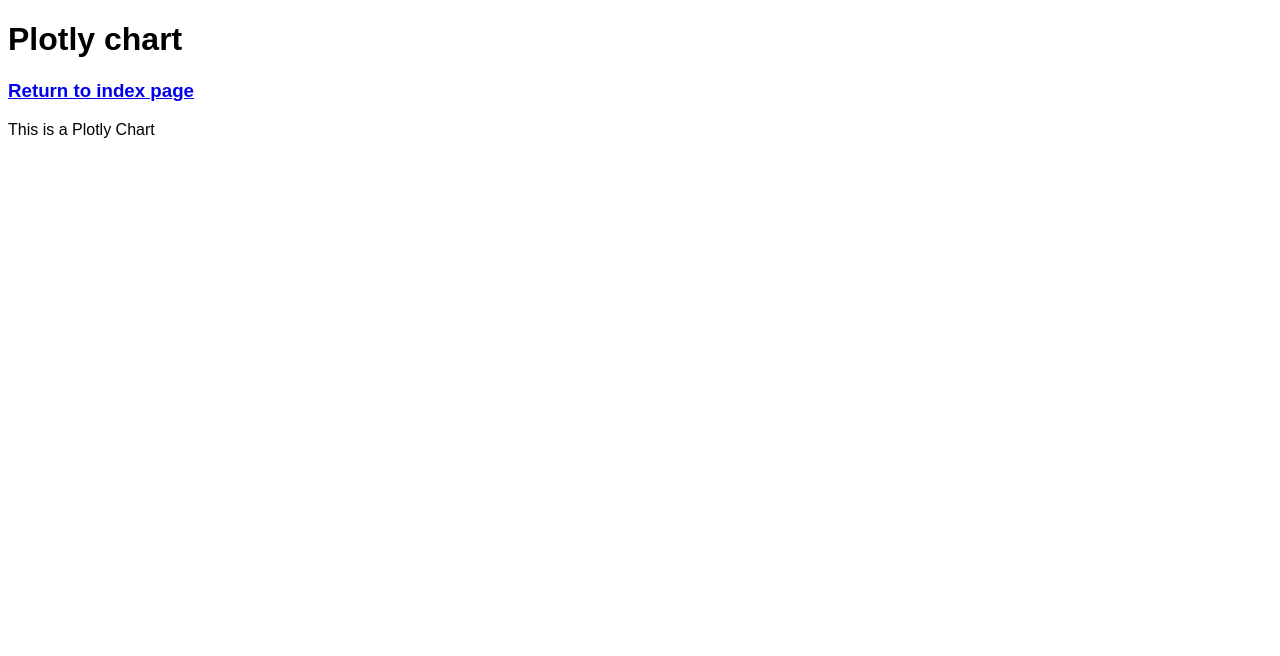
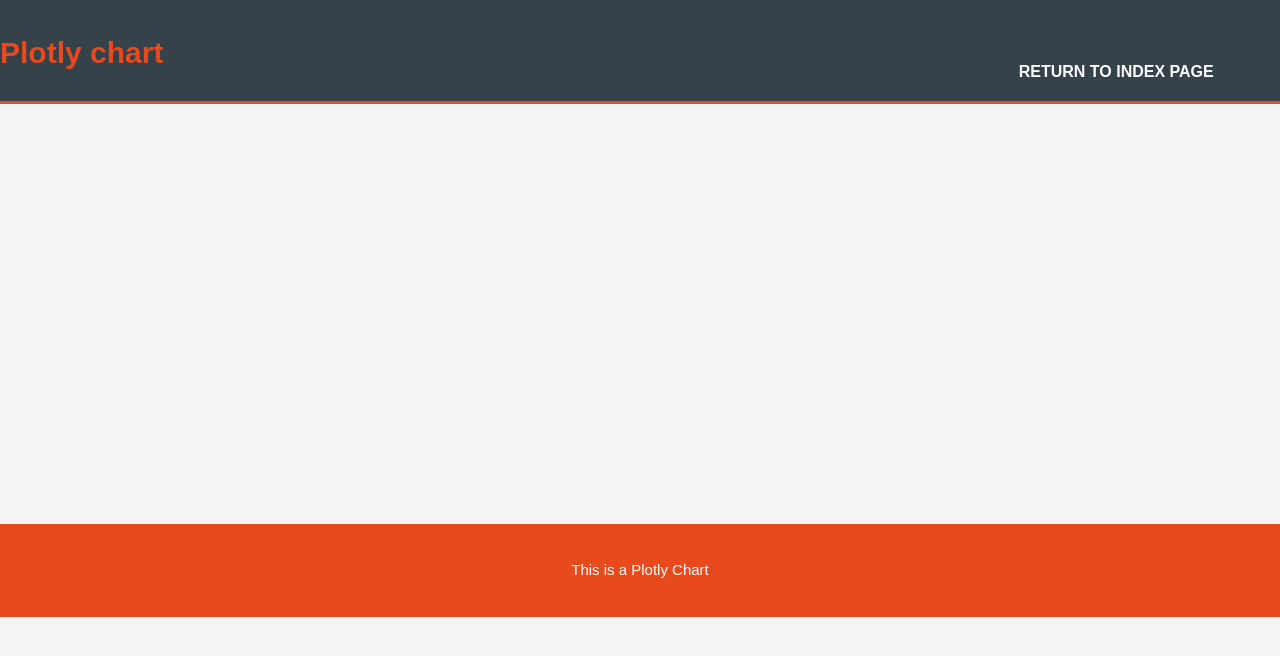
Before and after one commit to AvG97/flask-app, a Flask app: page /graph1 in a window 1280 px wide. Shown: the top 656 px of the page. Run offline with Flask 2, Linux system fonts and the light colour scheme; some libraries are stand-ins or nearby versions.

Commit message:
Update files

```diff
--- a/static/style.css
+++ b/static/style.css
@@ -96,6 +96,23 @@
 }
 
 #showcase p{
+  font-size:20px;
+}
+
+/* Showcase1 */
+#showcase1{
+  min-height:400px;
+  text-align:center;
+  color:#ffffff;
+}
+
+#showcase1 h1{
+  margin-top:100px;
+  font-size:55px;
+  margin-bottom:10px;
+}
+
+#showcase1 p{
   font-size:20px;
 }
 
--- a/templates/graph1.html
+++ b/templates/graph1.html
@@ -7,18 +7,33 @@
         <meta name="author", content="Avi">
         <meta name="keywords", content="Graph, flask, plotly">
 	<title> Graph Page </title>
+	<link rel="stylesheet", href="/static/style.css">
 	<link rel="icon", href="/static/favicon.png">
 	</head>
-	<body style="font-family:arial, sans-serif">
-    		<h1>Plotly chart</h1>
-    		<h3><a href="/">Return to index page</a></h3>
-    		<div id="chart" class="chart"></div>
-    		<div> This is a Plotly Chart </div>
+	<body>
+		<header>
+			<div id="branding">
+				<h1><span class="highlight"> Plotly chart </span></h1>
+			</div>
+			<div class="container">
+				<nav>
+					<ul>
+    						<li><h3><a href="/"> Return to index page </a></h3></li>
+					</ul>
+				</nav>
+			</div>
+		</header>
+		<section id="showcase1">
+    			<div id="chart" class="chart"></div>
+		</section>
+		<footer>
+			<p> This is a Plotly Chart </p>
+		</footer>
 	</body>
 
 	<script src="https://cdn.plot.ly/plotly-latest.min.js"></script>
 	<script type="text/javascript">
-    	var graphs = {{graphJSON | safe}};
-    	Plotly.plot('chart',graphs,{});
+    		var graphs = {{graphJSON | safe}};
+    		Plotly.plot('chart',graphs,{});
 	</script>
 </html>
--- a/templates/index.html
+++ b/templates/index.html
@@ -18,7 +18,7 @@
                 </div>
                 <nav>
                     <ul>
-                        <li class="current"> <a href="/index"> Home </a></li>
+                        <li class="current"> <a href="/"> Home </a></li>
                         <li> <a href="/graph1"> Graph 1 </a></li>
                     </ul>
                 </nav>
```
